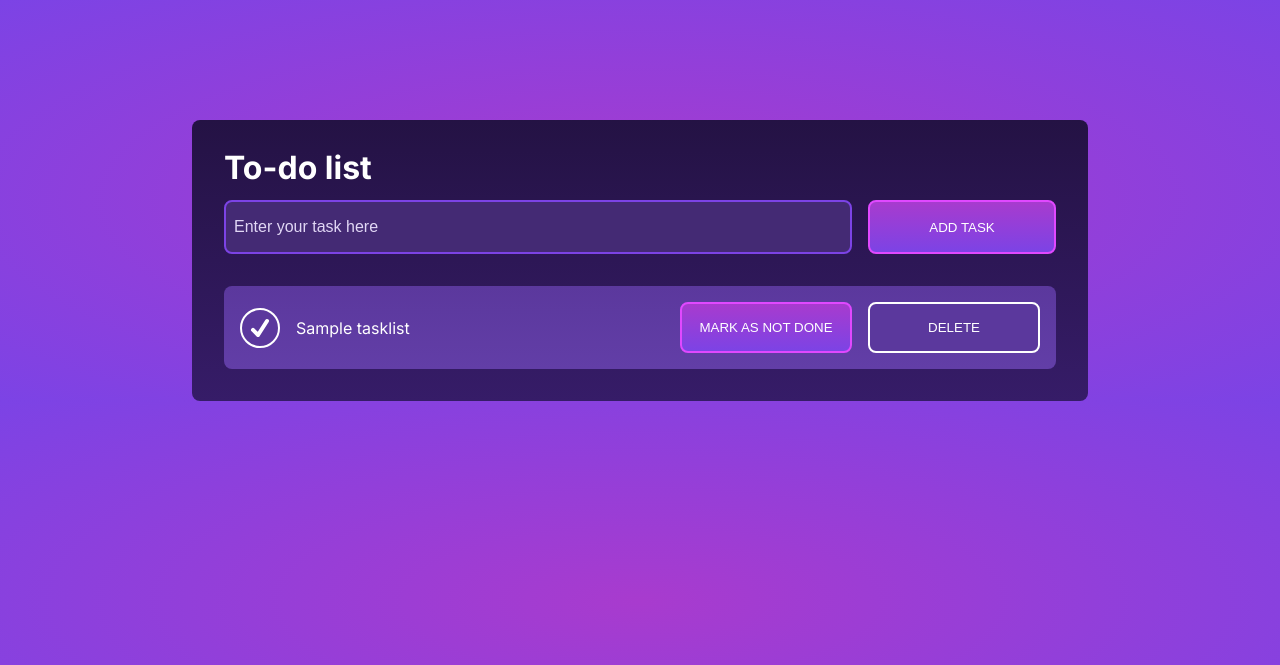
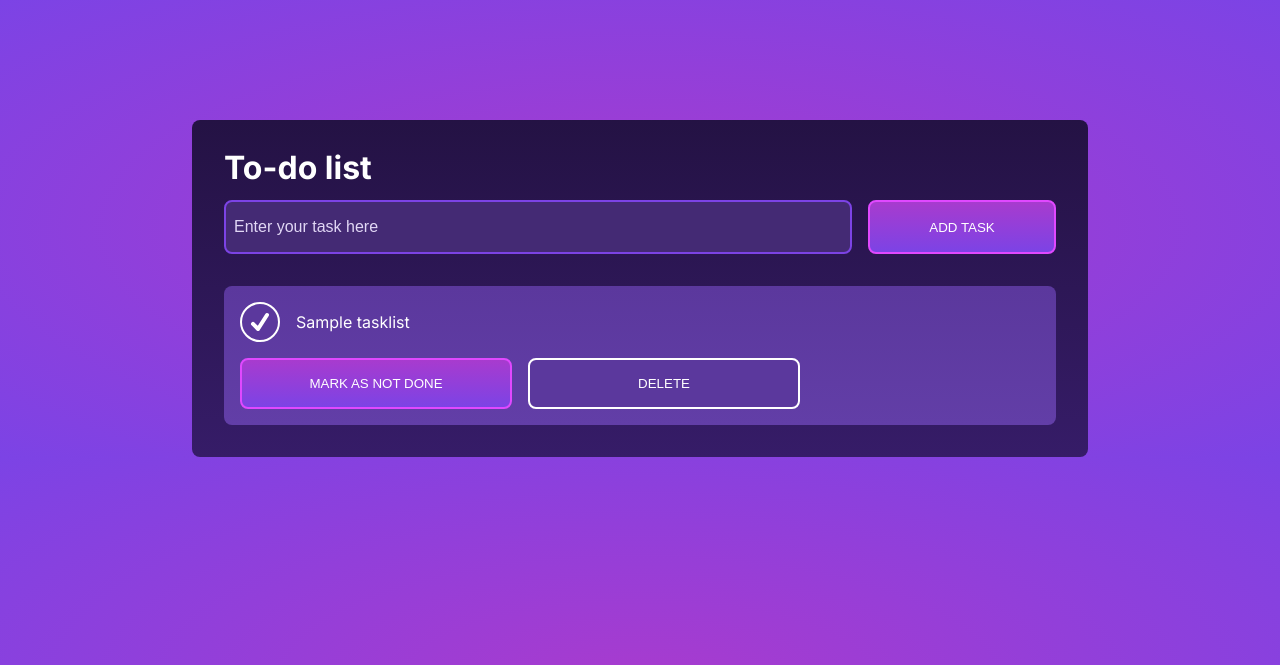
Before and after one commit to CatherineP37/To-do-list-app, a Django app: page / in a window 1280 px wide. Shown: the top 665 px of the page. Run offline with Django 5.2, Linux system fonts and the light colour scheme; tables that the repository leaves empty hold one stand-in row (values such as "Sample post").

Commit message:
Edit CSS of task list

```diff
--- a/task_list/static/style.css
+++ b/task_list/static/style.css
@@ -15,10 +15,10 @@ body {
 
 main {
     background-color: #361C68;
-    margin: 16px auto 0 auto;
+    margin: 24px auto 0 auto;
     background-image: linear-gradient(#241244, #361C68);
-    width: 90%;
-    padding: 2rem;
+    width: 95%;
+    padding: 1rem;
     border-radius: 8px;
     display: flex;
     flex-direction: column;
@@ -95,12 +95,10 @@ form input::placeholder {
     background-color: #5B389D;
     background-image: linear-gradient(#5B389D, #623EA7);
     margin: 0;
-    display: flex;
-    flex-direction: column;
+    display: grid;
+    grid-template-columns: 1fr;
+    grid-template-rows: 2fr;
     gap: 16px;
-    flex-wrap: wrap;
-    justify-content: space-between;
-    align-items: center;
     padding: 1rem;
     border-radius: 8px;
 }
@@ -121,12 +119,15 @@ form input::placeholder {
 
 .buttons {
     width: 100%;
-    display: flex;
-    justify-content: space-between;
+    display: grid;
+    grid-template-columns: 1fr;
+    grid-template-rows: 2fr;
+    gap: 16px;
 }
 
 .edit-button, .delete-button {
-    padding: 12px 2rem;
+    padding: 12px 0;
+    width: 100%;
 }
 
 .edit-button {
@@ -155,18 +156,17 @@ form input::placeholder {
     border-radius: 8px;
 }
 
-
-
 @media screen and (min-width: 576px) {
 
     main {
-        margin: 24px auto 0 auto;
+        margin: 32px auto 0 auto;
+        padding: 1.5rem;
     }
 
     .buttons {
-        justify-content: flex-start;
-        gap: 1rem;
+        grid-template-columns: 1fr 1fr;
     }
+
 }
 
 @media screen and (min-width: 768px) {
@@ -174,12 +174,13 @@ form input::placeholder {
 
     main {
         width: 80%;
-        margin: 32px auto 0 auto;
+        margin: 40px auto 0 auto;
+        padding: 2rem;
     }
 
 }
 
-@media screen and (min-width: 992px) {
+@media screen and (min-width: 1000px) {
 
     main {
         width: 70%;
@@ -198,29 +199,15 @@ form input::placeholder {
         width: 30%;
     }
 
-    /* Task */
-
-    .task {
-        flex-direction: row;
-        justify-content: space-between;
-    }
-
-    .image-and-title {
-        width: 50%;
-    }
-
     /* Buttons */
 
     .buttons {
-        width: 45%;
-        display: grid;
+        width: 70%;
         grid-template-columns: 1fr 1fr;
-        gap: 1rem;
     }
 
     .edit-button, .delete-button {
         padding: 16px 0;
-        width: 100%;
     }
 }
 
```
Also changed, not shown: task_list/tasks/templates/home.html (indentation only).
